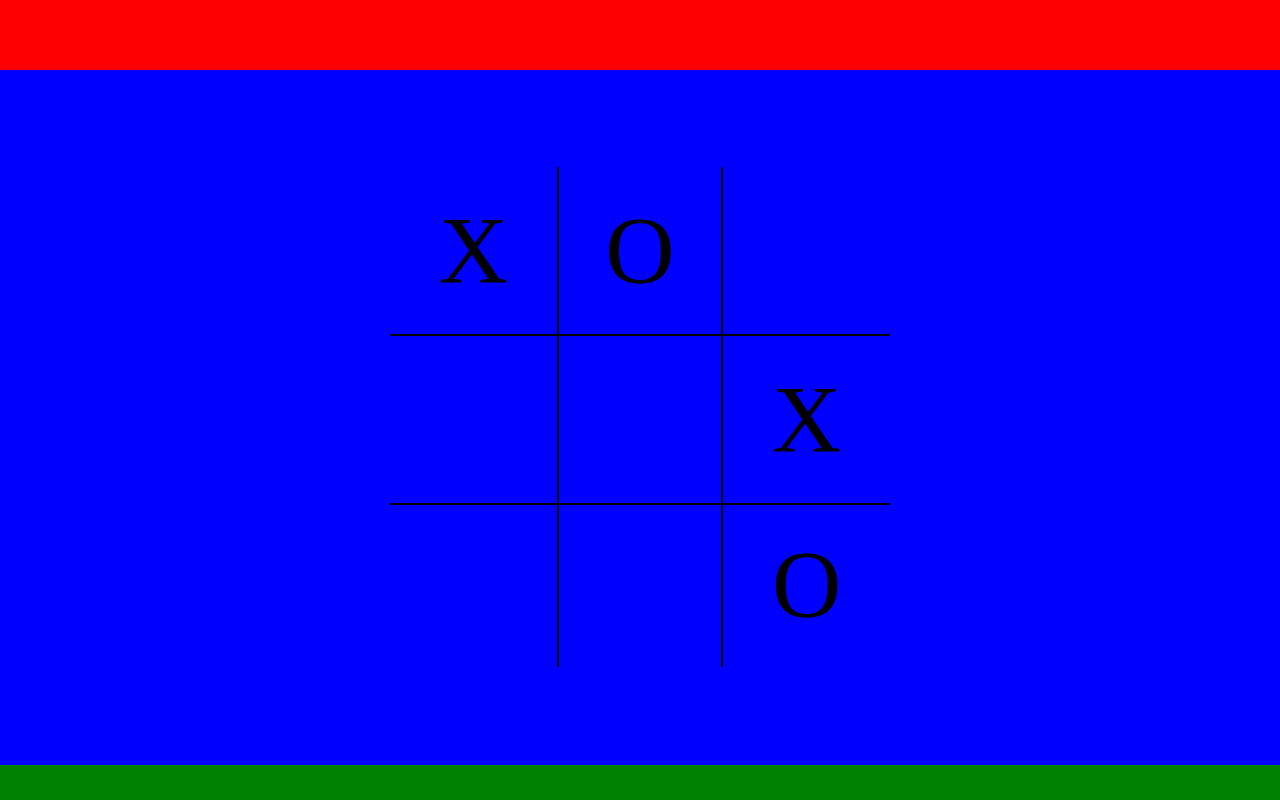
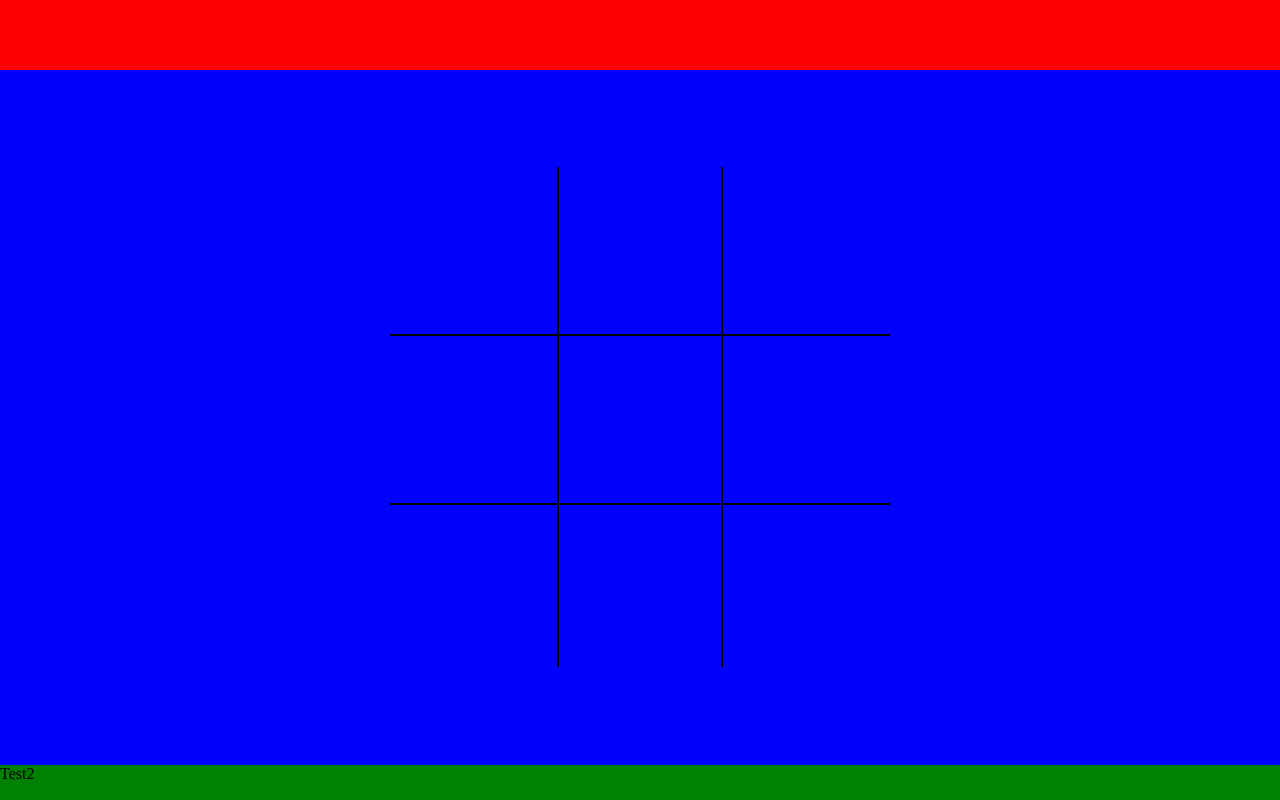
Before and after one commit to Roibeirt/tic-tac-toe, a plain HTML site: page index.html in a window 1280 px wide. Drawn offline with Linux system fonts and the light colour scheme.

Commit message:
testing using factory to create board square

```diff
--- a/index.html
+++ b/index.html
@@ -6,7 +6,7 @@
     <meta name="viewport" content="width=device-width, initial-scale=1.0">
     <title>Tic-Tac-Toe</title>
     <link rel="stylesheet" href="style.css">
-    <script src="script.js"></script>
+    <script src="script.js" defer></script>
 </head>
 <body>
     <div id="header">
@@ -14,21 +14,10 @@
     </div>
     <div id="content-area">
 
-        <div id="gameboard">
-            <div>X</div>
-            <div>O</div>
-            <div></div>
-            <div></div>
-            <div></div>
-            <div>X</div>
-            <div></div>
-            <div></div>
-            <div>O</div>
-        </div>
 
     </div>
     <div id="footer">
-
+        <div id="test">Test2</div>
     </div>
 </body>
 </html>
--- a/script.js
+++ b/script.js
@@ -1,30 +1,54 @@
-const contentArea = document.getElementById("content-area");
+const gameboard = (() => {
 
-const player = (playerName) => {
-
-    return{playerName};
-
-};
-
-const gameboard = (() => {
+    const contentArea = document.getElementById("content-area");
 
     const board = [[null,null,null],[null,null,null],[null,null,null]];
 
-    function updateGameboard(row, index, player){
+    const tileFactory = (row,index,element) => {
 
-        if (player = "playerOne"){
-            board[row[index]] = "X";
-        }
-        else{
-            board[row[index]] = "O";
+        this.row = row;
+        this.index = index;
+        this.element = element;
+
+        return(element);
+    }
+
+    const drawGameboard = () => {
+        const boardContainer = document.createElement('div');
+        boardContainer.id = "gameboard";
+
+        for (x=0; x<board.length; x++){
+
+            for (y=0; y<board.length; y++){
+                const boardSquare = document.createElement('div');
+                boardSquare.addEventListener("click", () => updateGameboard(this.row,this.index));
+                const tile = tileFactory(x,y,boardSquare);
+                board[x][y] = tile;
+                boardContainer.appendChild(tile);
+
+            }
+
         }
 
+        contentArea.appendChild(boardContainer);
     }
+
+    function updateGameboard(row, index){
+
+            board[row][index].textContent = "X";
+
+    }
+
+    return{drawGameboard, updateGameboard};
 
 
 })();
 
-const tiles = (row, index, marker, element) => {
+gameboard.drawGameboard();
+
+
+
+/*const tiles = (row, index, element) => {
 
     return{
         row,
@@ -32,56 +56,14 @@ const tiles = (row, index, marker, element) => {
         element,
         marker
         };
-};
-
-const updateDisplay =(() => {
-
-    function drawGameboard(board){
-
-        const boardContainer = document.createElement('div');
-        boardContainer.id = "gameboard";
-
-        for (x=0; x<board.length; x++){
-
-            for (y=0; y<board.length; y++){
-
-                const boardSquare = document.createElement('div');
-                boardSquare.textContent = board[x[y]];
-                boardContainer.appendChild(boardSquare);
-
-            }
-
-        }
-
-    }
-    const gameBoard = document.createElement("div");
-    gameBoard.id = "gameboard";
-
-
-
-
-
-})();
-
-
-
-
-
-
-
-
-
-
-
-
-
+};*/
 
 
 
 /*pubsub module
 const pubsub = (() => {
 
-    subscriptions:{
+    subscriptio\]=s:{
 
     },
     subscribe: function()
```
